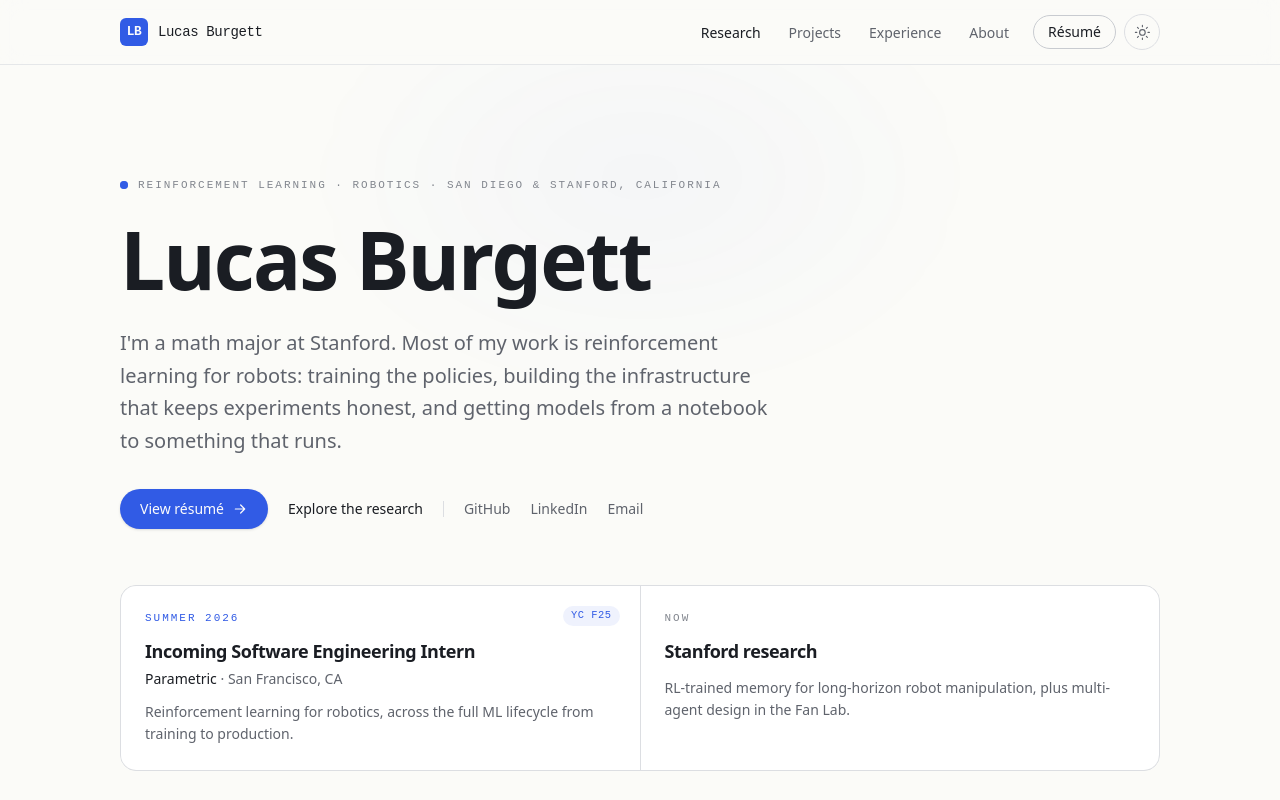
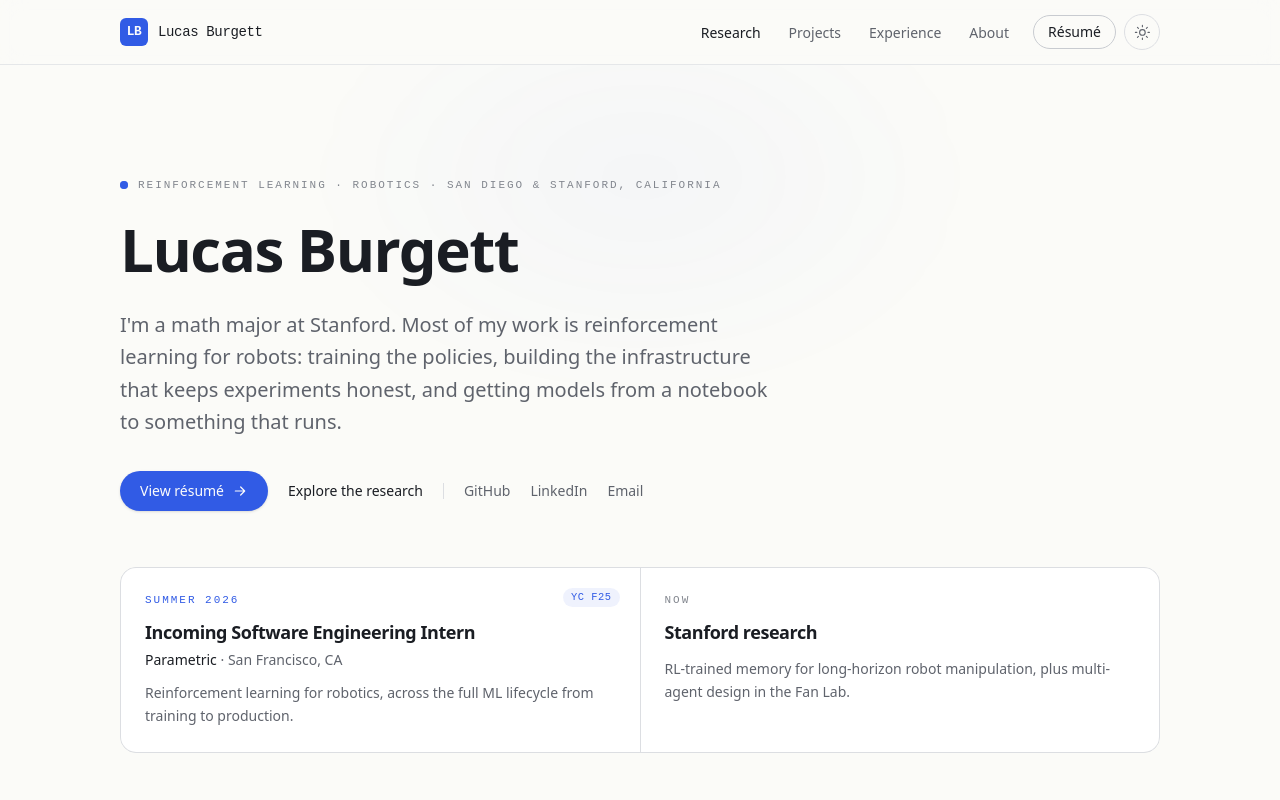
Before and after one commit to lucasburgett/lucasburgett.github.io, an Astro site: page / in a window 1280 px wide. Shown: the top 800 px of the page. Built offline with nearby package versions, Linux system fonts and the light colour scheme; Astro itself is replaced by a stand-in of ours.

Commit message:
Reduce hero name size
Co-Authored-By: Claude Opus 4.8 <noreply@anthropic.com>

```diff
--- a/src/components/Hero.astro
+++ b/src/components/Hero.astro
@@ -32,7 +32,7 @@ const linkedin = socials.find((s) => s.label === "LinkedIn");
     </p>
 
     <h1
-      class="mt-6 max-w-4xl text-balance text-[3rem] font-semibold leading-[1.02] tracking-tight text-ink sm:text-7xl md:text-[5rem]"
+      class="mt-6 max-w-4xl text-balance text-4xl font-semibold leading-[1.05] tracking-tight text-ink sm:text-5xl md:text-6xl"
       data-reveal
       style="--reveal-delay: 60ms"
     >
```
Also changed, not shown: 3 other files.
